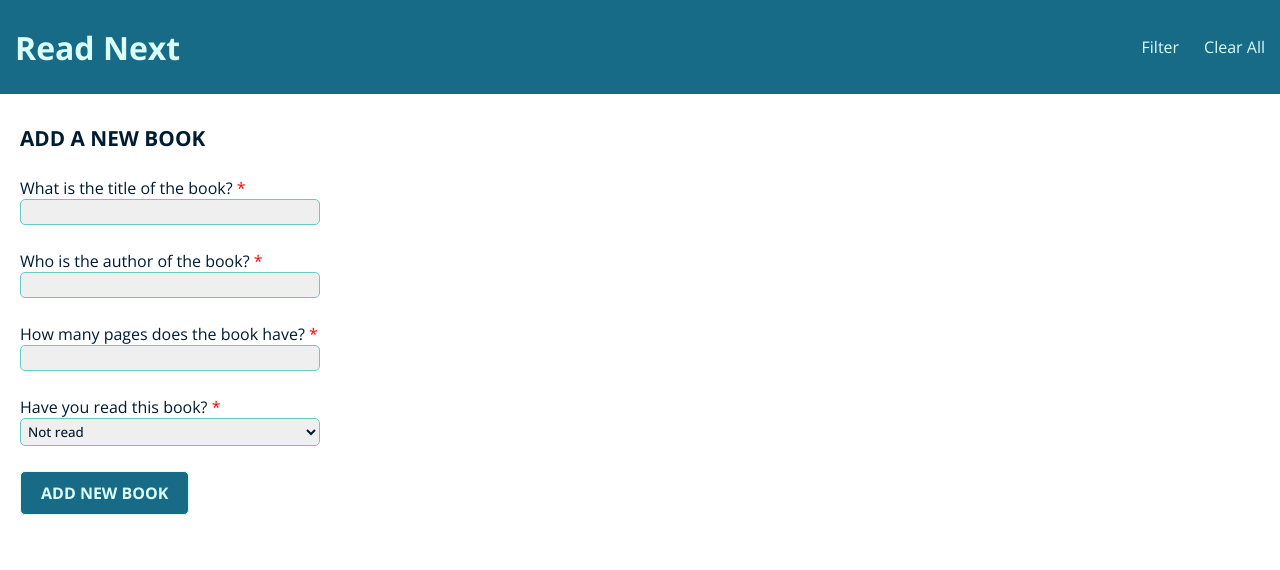
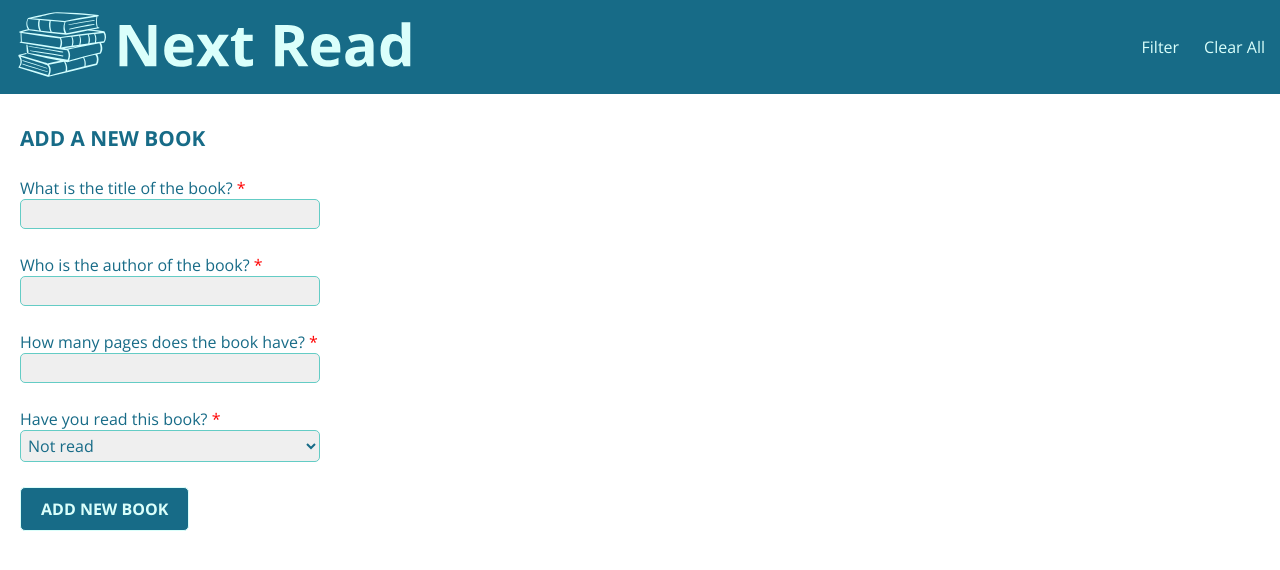
Before and after one commit to GreyNewfie/top-library-app, a plain HTML site: page library.html in a window 1280 px wide. Drawn offline with nearby package versions, Linux system fonts and the light colour scheme.

Commit message:
Add logo and update fonts
Adds page logo to look nicer, and changes new book section font to
match header background for color continuity.

```diff
--- a/library.html
+++ b/library.html
@@ -15,7 +15,7 @@
 		<div id="container">
 			<div id="header">
 				<div>
-					<h1>Read Next</h1>
+					<img src="images/next_read_logo.svg" alt="next read logo">
 				</div>
 				<div>
 					<p>Filter</p>
--- a/styles.css
+++ b/styles.css
@@ -27,6 +27,10 @@ button, select {
     align-items: center;
 }
 
+#header img {
+    width: 400px;
+}
+
 #header div:last-child {
     display: flex;
     align-items: center;
@@ -43,7 +47,7 @@ button, select {
 #add-book-section {
     padding-top: 30px;
     padding-left: 20px;
-    color: var(--primary-color--);
+    color: var(--secondary-color--);
 }
 
 #add-book-section h3 {
@@ -77,8 +81,8 @@ form>div {
 input, select {
     background-color: rgb(239, 239, 239);
     border: 1px solid var(--tertiary-color--);
-    color: var(--primary-color--);
-    font-weight: 500;
+    color: var(--secondary-color--);
+    font-size: inherit;
     padding: 3px;
     border-radius: 5px;
 }
```
Also changed, not shown: images/next_read_logo.svg (added).
